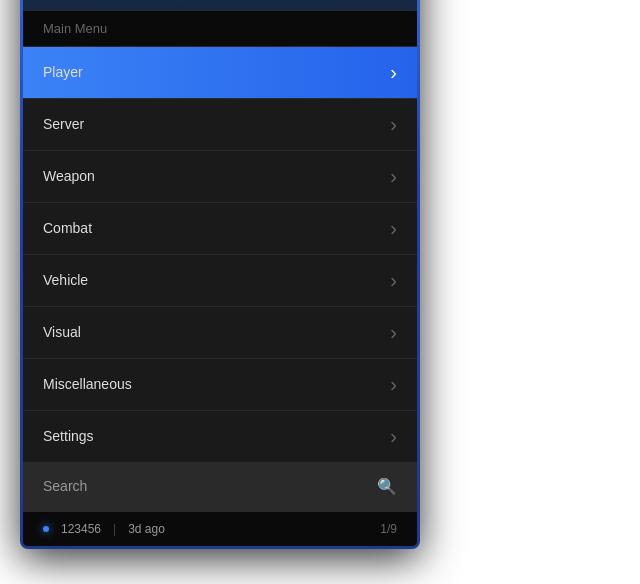
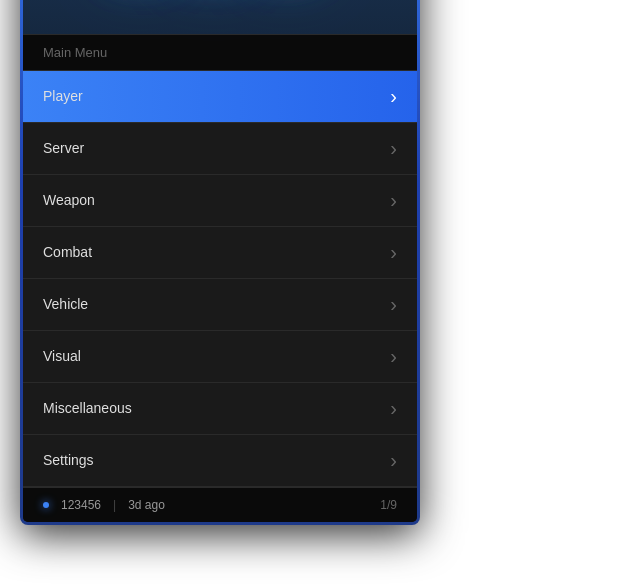
Before and after one commit to Lakorre/MachoInjectGenerator, a plain HTML site: page index.html in a window 1280 px wide. Shown: the part 216-800 px from the top of the page, without its empty margins (0-640 px from the left). Drawn offline with Linux system fonts and the light colour scheme.

Commit message:
Update index.html

```diff
--- a/index.html
+++ b/index.html
@@ -85,10 +85,6 @@
             background: linear-gradient(90deg, #3b82f6 0%, #2563eb 100%);
         }
 
-        .menu-item.active:hover {
-            background: linear-gradient(90deg, #3b82f6 0%, #2563eb 100%);
-        }
-
         .menu-item a {
             display: flex;
             justify-content: space-between;
@@ -99,18 +95,6 @@
             font-size: 14px;
         }
 
-        .menu-item.search {
-            background: #2a2a2a;
-        }
-
-        .menu-item.search:hover {
-            background: #333333;
-        }
-
-        .menu-item.search a {
-            color: #999999;
-        }
-
         .arrow {
             color: #666666;
             font-size: 20px;
@@ -118,11 +102,6 @@
 
         .menu-item.active .arrow {
             color: #ffffff;
-        }
-
-        .search-icon {
-            color: #666666;
-            font-size: 16px;
         }
 
         .footer {
@@ -166,63 +145,17 @@
             <div class="logo">EGO</div>
         </div>
 
-        <div class="menu-title">Main menu</div>
+        <div class="menu-title">Main Menu</div>
 
-        <ul class="menu-list">
-            <li class="menu-item active">
-                <a href="#player">
-                    <span>Player</span>
-                    <span class="arrow">›</span>
-                </a>
-            </li>
-            <li class="menu-item">
-                <a href="#server">
-                    <span>Server</span>
-                    <span class="arrow">›</span>
-                </a>
-            </li>
-            <li class="menu-item">
-                <a href="#weapon">
-                    <span>Weapon</span>
-                    <span class="arrow">›</span>
-                </a>
-            </li>
-            <li class="menu-item">
-                <a href="#combat">
-                    <span>Combat</span>
-                    <span class="arrow">›</span>
-                </a>
-            </li>
-            <li class="menu-item">
-                <a href="#vehicle">
-                    <span>Vehicle</span>
-                    <span class="arrow">›</span>
-                </a>
-            </li>
-            <li class="menu-item">
-                <a href="#visual">
-                    <span>Visual</span>
-                    <span class="arrow">›</span>
-                </a>
-            </li>
-            <li class="menu-item">
-                <a href="#misc">
-                    <span>Miscellaneous</span>
-                    <span class="arrow">›</span>
-                </a>
-            </li>
-            <li class="menu-item">
-                <a href="#settings">
-                    <span>Settings</span>
-                    <span class="arrow">›</span>
-                </a>
-            </li>
-            <li class="menu-item search">
-                <a href="#search">
-                    <span>Search</span>
-                    <span class="search-icon">🔍</span>
-                </a>
-            </li>
+        <ul class="menu-list" id="menuList">
+            <li class="menu-item active"><a href="#"><span>Player</span><span class="arrow">›</span></a></li>
+            <li class="menu-item"><a href="#"><span>Server</span><span class="arrow">›</span></a></li>
+            <li class="menu-item"><a href="#"><span>Weapon</span><span class="arrow">›</span></a></li>
+            <li class="menu-item"><a href="#"><span>Combat</span><span class="arrow">›</span></a></li>
+            <li class="menu-item"><a href="#"><span>Vehicle</span><span class="arrow">›</span></a></li>
+            <li class="menu-item"><a href="#"><span>Visual</span><span class="arrow">›</span></a></li>
+            <li class="menu-item"><a href="#"><span>Miscellaneous</span><span class="arrow">›</span></a></li>
+            <li class="menu-item"><a href="#"><span>Settings</span><span class="arrow">›</span></a></li>
         </ul>
 
         <div class="footer">
@@ -237,15 +170,52 @@
     </div>
 
     <script>
-        const menuItems = document.querySelectorAll('.menu-item:not(.search)');
+        const items = document.querySelectorAll('.menu-item');
+        let currentIndex = 0;
 
-        menuItems.forEach(item => {
-            item.addEventListener('click', function(e) {
-                e.preventDefault();
-                menuItems.forEach(i => i.classList.remove('active'));
-                this.classList.add('active');
+        function updateActive() {
+            items.forEach((item, index) => {
+                item.classList.toggle('active', index === currentIndex);
             });
+        }
+
+        // استقبال الأزرار من سكربت Lua
+        window.addEventListener('message', (event) => {
+            const data = event.data;
+            if (!data || !data.action) return;
+
+            if (data.action === "keyPress") {
+                const key = data.key.toUpperCase();
+
+                switch (key) {
+                    case "ARROWUP":
+                        currentIndex = (currentIndex - 1 + items.length) % items.length;
+                        updateActive();
+                        break;
+                    case "ARROWDOWN":
+                        currentIndex = (currentIndex + 1) % items.length;
+                        updateActive();
+                        break;
+                    case "ENTER":
+                        const selected = items[currentIndex].innerText.trim();
+                        console.log(`✅ Selected: ${selected}`);
+                        break;
+                    case "BACKSPACE":
+                        console.log("⌫ Backspace pressed - delete character");
+                        break;
+                    case "E":
+                        console.log("🔹 Pressed E");
+                        break;
+                    case "Q":
+                        console.log("🔹 Pressed Q");
+                        break;
+                    default:
+                        console.log(`⚙️ Unknown key: ${key}`);
+                }
+            }
         });
+
+        updateActive();
     </script>
 </body>
 </html>
```
